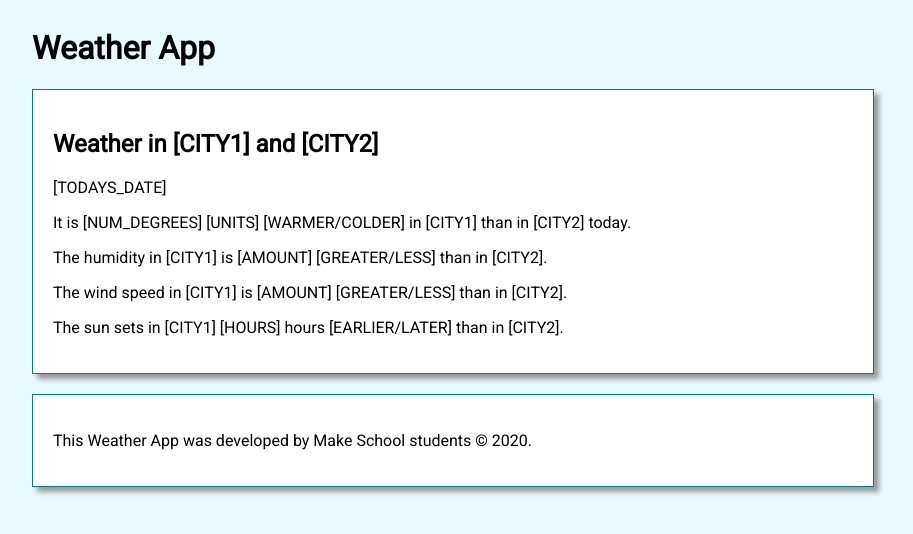
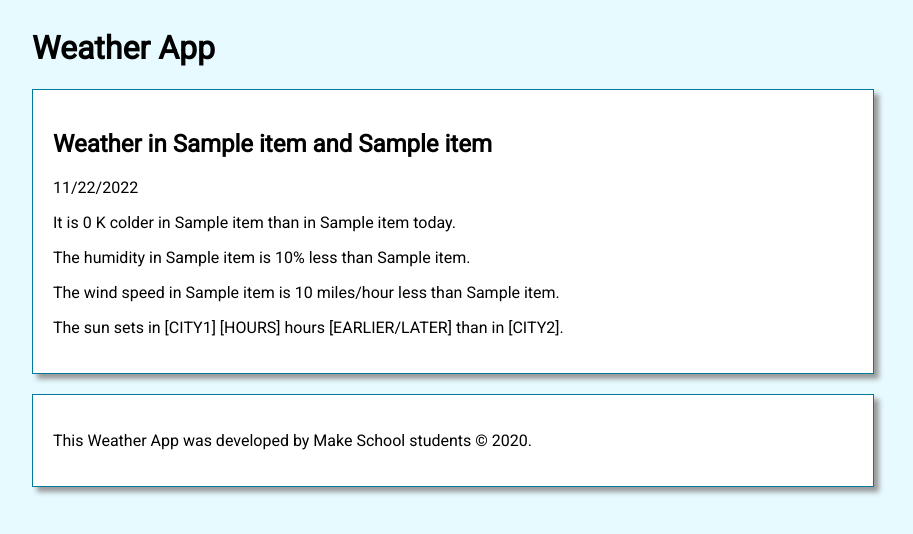
Before and after one commit to scottzyang/weather-api, a Flask app: page /comparison_results in a window 1280 px wide. Shown: the top 534 px of the page, without its empty margins (208-1121 px from the left). Run offline with Flask 2, Linux system fonts and the light colour scheme; a database or web service that is not in the repository returns one stand-in record (values such as "Sample title"); data that the repository does not hold is empty.

Commit message:
Add Jinja syntax to display correct results

```diff
--- a/templates/comparison_results.html
+++ b/templates/comparison_results.html
@@ -3,27 +3,45 @@
 
 <section class="weather-form">
     {#
-        TODO: Replace the hard-coded cities and date below with data from the
-        server.
+    TODO: Replace the hard-coded cities and date below with data from the
+    server.
     #}
-    <h1>Weather in [CITY1] and [CITY2]</h1>
-    <p>[TODAYS_DATE]</p>
+    <h1>Weather in {{city1['city']}} and {{city2['city']}}</h1>
+    <p>{{date.strftime('%m/%d/%Y')}}</p>
 
 
     {#
-        TODO: Add the temperature, description, and min & max temperature below.
-        Replace 'F' with the appropriate units.
+    TODO: Add the temperature, description, and min & max temperature below.
+    Replace 'F' with the appropriate units.
     #}
     <p>
-        It is [NUM_DEGREES] [UNITS] [WARMER/COLDER] in [CITY1] than in [CITY2] today.
+        It is {{temp_diff['delta']}} {{units}}
+        {% if temp_diff['is_warmer'] == True %}
+        warmer
+        {% else %}
+        colder
+        {% endif %}
+        in {{city1['city']}} than in {{city2['city']}} today.
     </p>
 
     <p>
-        The humidity in [CITY1] is [AMOUNT] [GREATER/LESS] than in [CITY2].
+        The humidity in {{city1['city']}} is {{humid_diff['delta']}}%
+        {% if humid_diff['is_humid'] %}
+        greater
+        {% else %}
+        less
+        {% endif %}
+        than {{city2['city']}}.
     </p>
 
     <p>
-        The wind speed in [CITY1] is [AMOUNT] [GREATER/LESS] than in [CITY2].
+        The wind speed in {{city1['city']}} is {{wind_diff['delta']}} miles/hour
+        {% if wind_diff['is_windy'] %}
+        greater
+        {% else %}
+        less
+        {% endif %}
+        than {{city2['city']}}.
     </p>
 
     <p>
```
